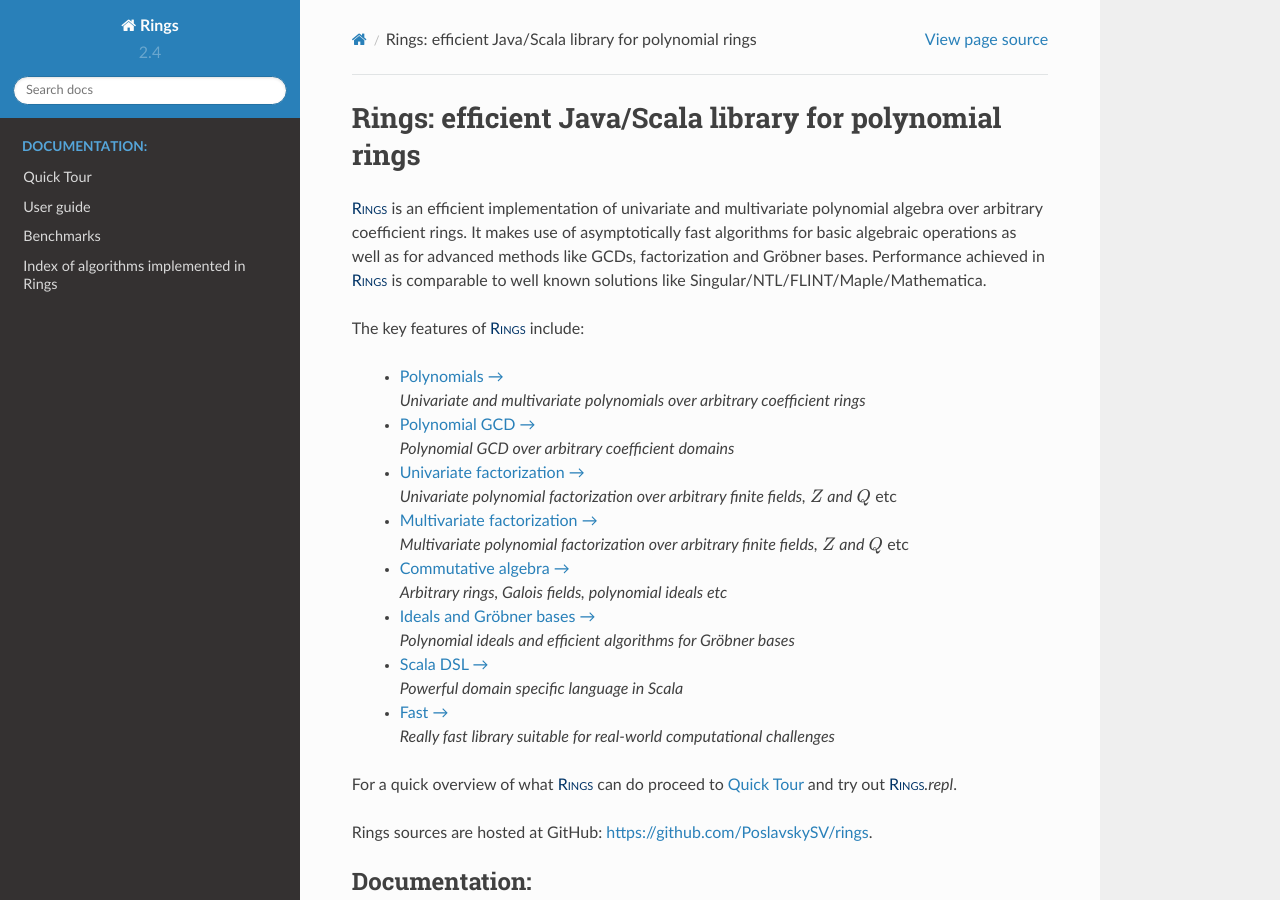
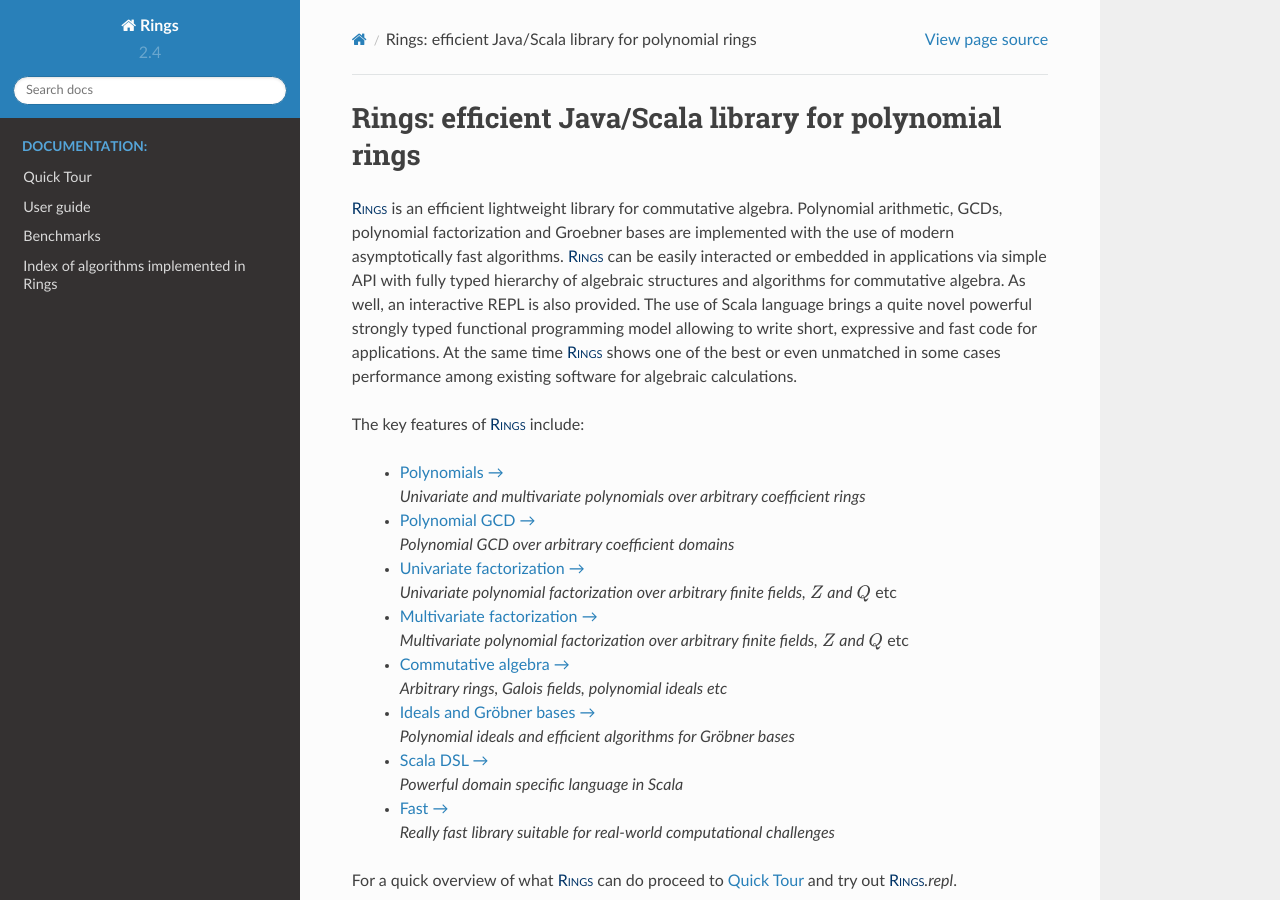
Before and after one commit to PoslavskySV/rings, a Sphinx documentation site: the page built from doc/index.rst, in a window 1280 px wide and 900 px high. Built offline with Sphinx 7.4.7 and the Read the Docs theme 2.0.0, drawn with Linux system fonts in a browser that asks for light colours; comment, search, counter and statistics services are not loaded.

```diff
--- a/doc/index.rst
+++ b/doc/index.rst
@@ -18,7 +18,8 @@
 Rings: efficient Java/Scala library for polynomial rings
 ########################################################
 
-|Rings| is an efficient implementation of univariate and multivariate polynomial algebra over arbitrary coefficient rings. It makes use of asymptotically fast algorithms for basic algebraic operations as well as for advanced methods like GCDs, factorization and |Groebner| bases. Performance achieved in |Rings| is comparable to well known solutions like Singular/NTL/FLINT/Maple/Mathematica.
+|Rings| is an efficient lightweight library for commutative algebra. Polynomial arithmetic, GCDs, polynomial factorization and Groebner bases are implemented with the use of modern asymptotically fast algorithms. |Rings| can be easily interacted or embedded in applications via simple API with fully typed hierarchy of algebraic structures and algorithms for commutative algebra. As well, an interactive REPL is also provided. The use of Scala language brings a quite novel powerful strongly typed functional programming model allowing to write short, expressive and fast code for applications. At the same time |Rings| shows one of the best or even unmatched in some cases performance among existing software for algebraic calculations.
+
 
 The key features of |Rings| include:
 
```
Also changed, not shown: README.md (+1 -1 lines).
